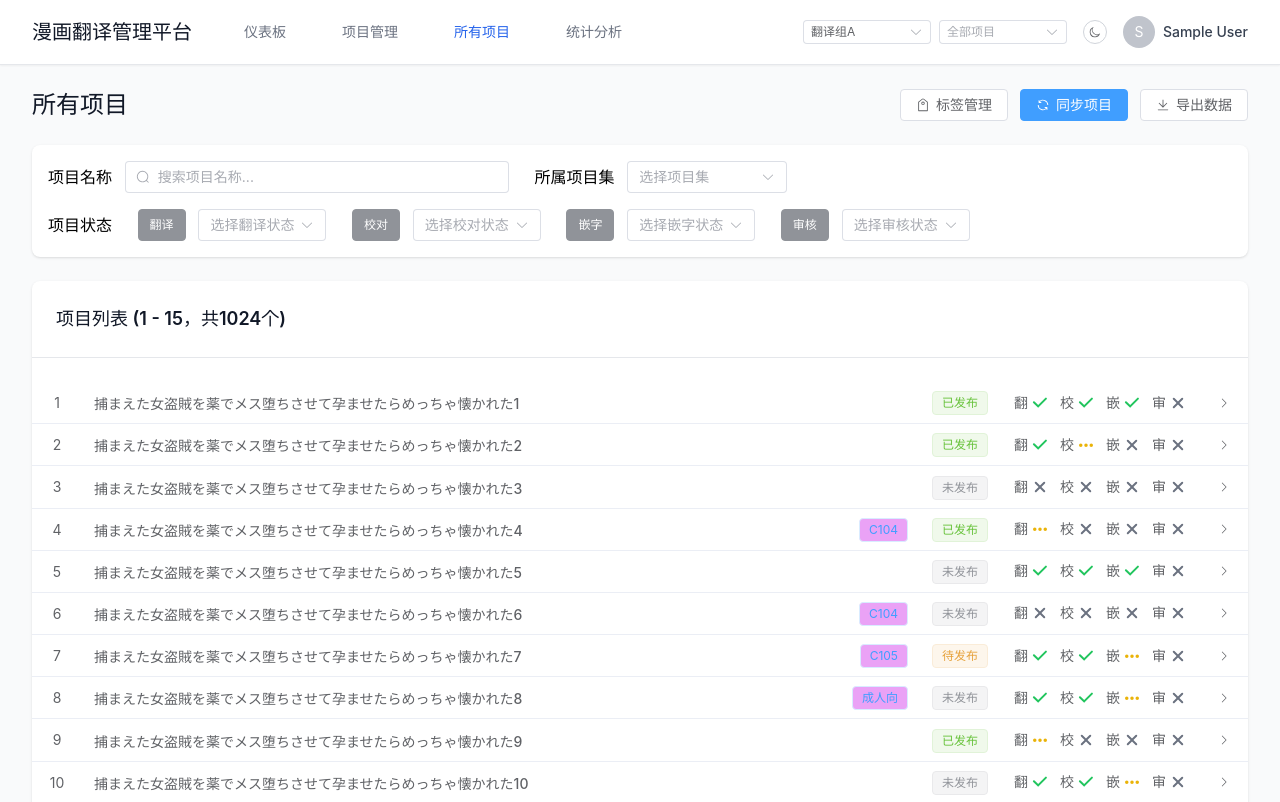
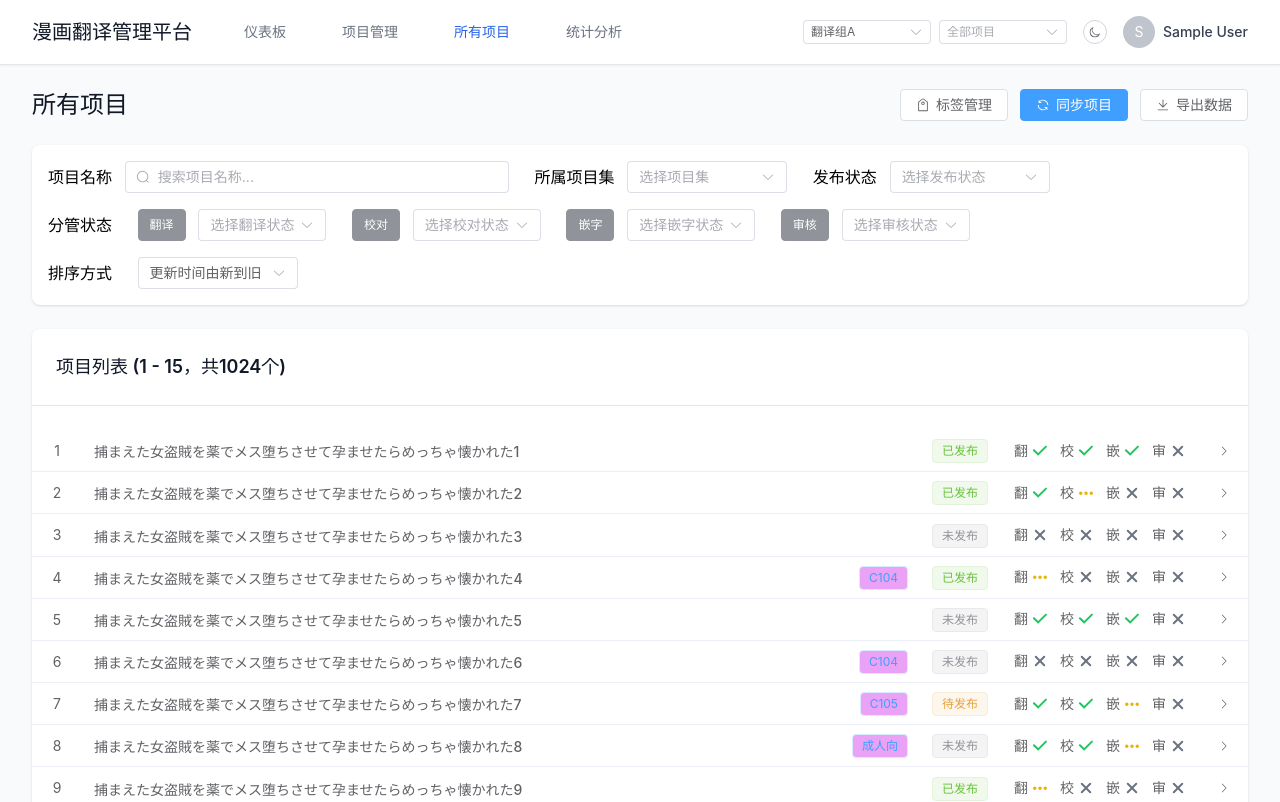
Before and after one commit to pkuislm/PoplarGrid-Frontend, a Vue app: page /project-management in a window 1280 px wide. Shown: the top 802 px of the page. Built offline with nearby package versions, Linux system fonts and the light colour scheme; sample sign-in values are in the browser's storage.

Commit message:
feat: add order mode filter

```diff
--- a/src/views/ProjectManagement.vue
+++ b/src/views/ProjectManagement.vue
@@ -93,6 +93,17 @@
             />
           </el-select>
         </div>
+        <div style="display: flex; gap: 1vw; align-items: center">
+          <span> 发布状态 </span>
+          <el-select
+            v-model="pub_status"
+            placeholder="选择发布状态"
+            clearable
+            class="w-40"
+          >
+            <el-option label="全部类型" value="" />
+          </el-select>
+        </div>
       </div>
       <div
         style="
@@ -102,7 +113,7 @@
           align-items: center;
         "
       >
-        <span> 项目状态 </span>
+        <span> 分管状态 </span>
         <div
           v-for="(field, index) in status_fields"
           style="display: flex; align-items: center; gap: 1vw"
@@ -156,6 +167,25 @@
             </el-option>
           </el-select>
         </div>
+      </div>
+      <div class="flex flex-wrap items-center" style="gap: 2vw">
+        <span> 排序方式 </span>
+        <el-select
+          v-model="order_mode"
+          placeholder="选择排序方式"
+          class="w-40"
+        >
+          <template #label>
+            <span>{{ order_options[order_mode].label }}</span>
+          </template>
+          <el-option
+            v-for="option in order_options"
+            :key="option.label"
+            :value="option.value"
+          >
+            {{ option.label }}
+          </el-option>
+        </el-select>
       </div>
     </div>
 
@@ -425,9 +455,15 @@ const tagFormRef = ref<FormInstance>();
 const expandRowKeys = ref<any[]>([]);
 
 // 筛选器相关
-const project_status_filter = ref<(number | undefined)[]>([undefined, undefined, undefined, undefined]);
+const project_status_filter = ref<(number | undefined)[]>([
+  undefined,
+  undefined,
+  undefined,
+  undefined,
+]);
 const status_filter_disable = ref<boolean[]>([false, false, false, false]);
-const pub_status = ref<number>(3); // 发布状况
+const pub_status = ref<number | undefined>(undefined); // 发布状况
+const order_mode = ref<number>(0); // 显示排序方式
 const status_fields = ["翻译", "校对", "嵌字", "审核"];
 const status_options = [
   {
@@ -447,6 +483,24 @@ const status_options = [
     class: "text-green-500 w-4 h-4",
     description: "已完成",
     value: 2,
+  },
+];
+const order_options = [
+  {
+    label: "更新时间由新到旧",
+    value: 0,
+  },
+  {
+    label: "更新时间由旧到新",
+    value: 1,
+  },
+  {
+    label: "项目编号由小到大",
+    value: 2,
+  },
+  {
+    label: "项目编号由大到小",
+    value: 3,
   },
 ];
 
@@ -637,9 +691,10 @@ const handleCurrentPageChange = async (page: number) => {
   // query backend w/ page_serial, page_size, sort, status, tag_id g/ project[]
 };
 
-const handleStatusFilterChange = (i: number) => {
-  console.log(project_status_filter.value);
+const handleStatusFilterChange = (_: any) => {
   const last_index = project_status_filter.value.lastIndexOf(2);
+  const old_filter_disable = [...status_filter_disable.value];
+
   for (let j = 0; j < 4; j++) {
     status_filter_disable.value[j] = false;
   }
@@ -650,7 +705,20 @@ const handleStatusFilterChange = (i: number) => {
       status_filter_disable.value[j] = true;
     }
   }
-}
+
+  // 取消禁用状态的筛选器，将清除选项
+  for (let j = 0; j < 4; j++) {
+    if (
+      old_filter_disable[j] === true &&
+      status_filter_disable.value[j] === false
+    ) {
+      for (let k = 0; k <= j; k++) {
+        project_status_filter.value[k] = undefined;
+        status_filter_disable.value[k] = false;
+      }
+    }
+  }
+};
 
 onMounted(async () => {
   await Promise.all([
```
